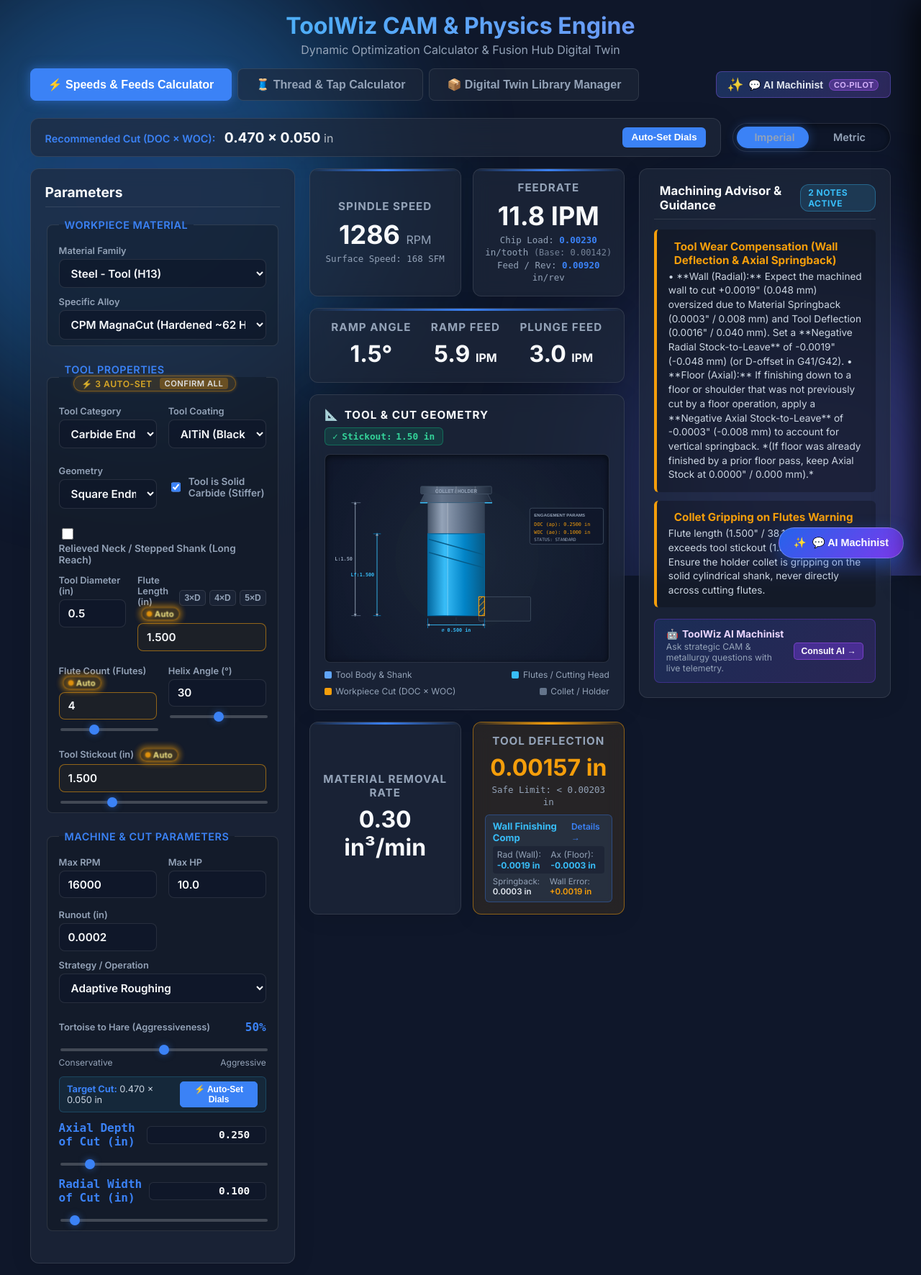
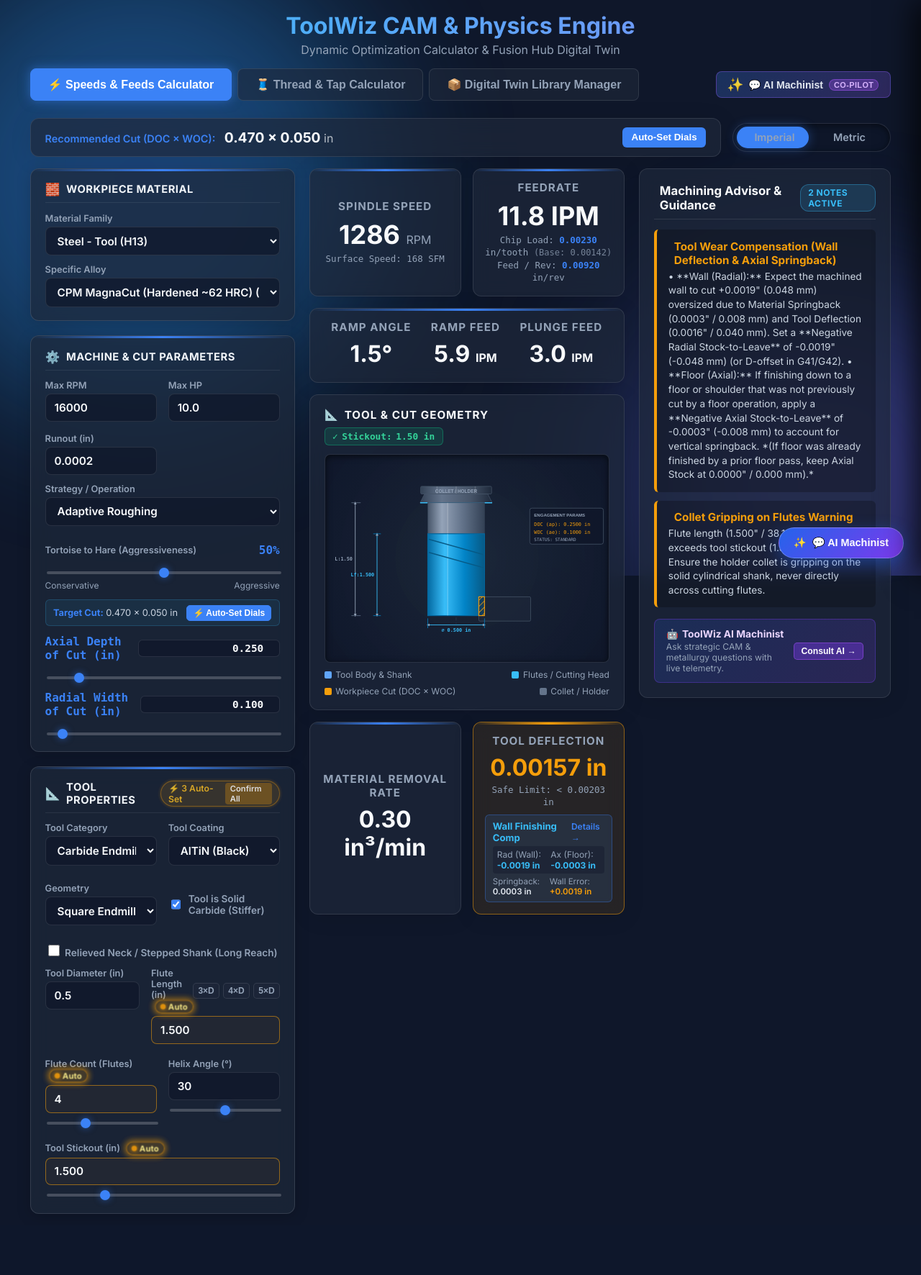
Before and after one commit to OffworldGear/ToolWiz-engine, a Flask app: page / in a window 1280 px wide. Shown: the whole page at 72% size. After the commit the page ends 1687 px from the top, so only its background shows below. Run offline with Flask 3, Linux system fonts and the light colour scheme; data that the repository does not hold is empty.

Commit message:
Add ball mill 3D contouring effective diameter physics and reorganize inputs into distinct high-contrast cards

```diff
--- a/app.py
+++ b/app.py
@@ -239,6 +239,7 @@
         mrr = physics.calc_mrr(cut_depth, cut_width, feedrate, geometry=geometry, diameter=diameter)
 
         actual_sfm = physics.calc_sfm(rpm, diameter)
+        contact_sfm = physics.calc_sfm(rpm, effective_diameter)
         # 3. Ramping Params
         ramp_angle, ramp_feed, plunge_feed = physics.calc_ramping(family, diameter, feedrate, geometry, flutes, aggressiveness, tool_type=tool)
 
@@ -308,6 +309,8 @@
             "is_floor_finish": is_floor_finish,
             "is_finishing": is_finishing,
             "sfm": round(actual_sfm, 1),
+            "effective_diameter": round(effective_diameter, 5),
+            "contact_sfm": round(contact_sfm, 1),
             "base_ipt": round(base_ipt, 6),
             "adj_ipt": round(adjusted_ipt, 6),
             "ipr": round(ipr, 6),
@@ -404,10 +407,12 @@
         effective_diameter = physics.calc_effective_diameter(diameter, rec_doc, geometry, corner_radius)
         ideal_rpm = (target_sfm * 12.0) / (math.pi * effective_diameter) if effective_diameter > 0 else 0.0
         is_spindle_limited = bool(max_rpm > 0 and ideal_rpm > (max_rpm * 1.005))
+        rpm = physics.calc_rpm(target_sfm, effective_diameter, max_rpm=max_rpm)
 
         adjusted_ipt = physics.calc_adjusted_chipload(base_ipt, rec_doc, rec_woc, diameter, effective_diameter, operation=operation, geometry=geometry, corner_radius=corner_radius)
         feedrate = physics.calc_feedrate(rpm, flutes, adjusted_ipt)
         actual_sfm = physics.calc_sfm(rpm, diameter)
+        contact_sfm = physics.calc_sfm(rpm, effective_diameter)
 
         # 3. Ramping Params
         tool_val = data.get("tool", "")
@@ -419,6 +424,8 @@
             "rpm": round(rpm),
             "feed": round(feedrate, 2),
             "sfm": round(actual_sfm, 1),
+            "effective_diameter": round(effective_diameter, 5),
+            "contact_sfm": round(contact_sfm, 1),
             "ipt": round(adjusted_ipt, 6),
             "doc": round(rec_doc, 3),
             "woc": round(rec_woc, 3),
@@ -1445,7 +1452,7 @@
 
             is_floor_finish = any(s in strat_lower for s in ["flat", "face", "horizontal", "facing", "floor"])
             is_wall_finish = any(s in strat_lower for s in [
-                "contour", "scallop", "pencil", "parallel", "morf", "ramp", "flow", "spiral", "finish", "swarf"
+                "contour", "scallop", "pencil", "parallel", "morf", "ramp", "flow", "spiral", "finish", "swarf", "3d"
             ])
             is_rough_strat = any(s in strat_lower for s in [
                 "adaptive", "pocket", "rough", "clearing", "cavity", "rest"
@@ -1467,7 +1474,7 @@
                     is_finishing = True
                     is_floor_finish = True
                     is_wall_finish = False
-                elif any(s in name_lower for s in ["finish", "contour", "wall", "scallop"]):
+                elif any(s in name_lower for s in ["finish", "contour", "wall", "scallop", "3d"]):
                     is_finishing = True
                     is_floor_finish = False
                     is_wall_finish = True
@@ -1492,6 +1499,11 @@
                         doc_in = max(0.005, min(0.015, diameter * 0.05))
                     if woc_in <= 0:
                         woc_in = diameter * 0.65  # 65% stepover for floor/face
+                elif any(s in strat_lower for s in ["3d", "scallop", "parallel"]) or any(s in name_lower for s in ["3d", "scallop"]):
+                    if doc_in <= 0:
+                        doc_in = min(0.015, max(0.003, diameter * 0.04))
+                    if woc_in <= 0:
+                        woc_in = max(0.005, min(0.040, diameter * 0.10))
                 else:
                     if doc_in <= 0:
                         doc_in = flute_len * 0.75 if flute_len > 0 else diameter * 1.5
--- a/templates/index.html
+++ b/templates/index.html
@@ -107,6 +107,49 @@
         .tool-setup-header-status a:hover {
             background: rgba(245, 158, 11, 0.65) !important;
         }
+
+        /* High-Contrast Inputs Column & Cards */
+        .inputs-column {
+            display: flex;
+            flex-direction: column;
+            gap: 1.25rem;
+        }
+        .input-card {
+            position: relative;
+            overflow: hidden;
+            border: 1px solid rgba(255, 255, 255, 0.12) !important;
+            background: rgba(30, 41, 59, 0.72) !important;
+            backdrop-filter: blur(14px);
+            -webkit-backdrop-filter: blur(14px);
+            border-radius: 12px;
+            padding: 1.15rem 1.25rem;
+            box-shadow: 0 4px 20px rgba(0, 0, 0, 0.18);
+        }
+        .input-card::before {
+            content: '';
+            position: absolute;
+            top: 0;
+            left: 0;
+            right: 0;
+            height: 3px;
+            background: linear-gradient(to right, transparent, var(--accent), transparent);
+        }
+        .input-card-title {
+            margin: 0 0 0.85rem 0;
+            font-size: 0.92rem;
+            font-weight: 700;
+            color: #f1f5f9;
+            letter-spacing: 0.5px;
+            text-transform: uppercase;
+            display: flex;
+            align-items: center;
+            gap: 0.5rem;
+            border-bottom: 1px solid rgba(255, 255, 255, 0.08);
+            padding-bottom: 0.5rem;
+        }
+        .input-card-title .input-card-icon {
+            font-size: 1.05rem;
+        }
     </style>
 </head>
 <body>
@@ -154,12 +197,11 @@
             </div>
 
             <main class="calculator-3col-layout">
-                <!-- INPUTS PANEL -->
-                <section class="glass-panel inputs-panel">
-                    <h2>Parameters</h2>
-
-                    <fieldset class="param-group">
-                        <legend>Workpiece Material</legend>
+                <!-- INPUTS COLUMN (3 High-Contrast Distinct Cards) -->
+                <div class="inputs-column">
+                    <!-- 1. WORKPIECE MATERIAL CARD -->
+                    <div class="glass-panel input-card">
+                        <h3 class="input-card-title"><span class="input-card-icon">🧱</span> Workpiece Material</h3>
                         <div class="input-group">
                             <label for="family">Material Family</label>
                             <select id="family" onchange="updateAlloys(); calculate()"></select>
@@ -168,10 +210,83 @@
                             <label for="alloy">Specific Alloy</label>
                             <select id="alloy" onchange="calculate()"></select>
                         </div>
-                    </fieldset>
-
-                    <fieldset class="param-group">
-                        <legend>Tool Properties <span id="autoSetSummaryPill" class="tool-setup-header-status" style="display:none;"></span></legend>
+                    </div>
+
+                    <!-- 2. MACHINE & CUT PARAMETERS CARD (Above Tool Properties) -->
+                    <div class="glass-panel input-card">
+                        <h3 class="input-card-title"><span class="input-card-icon">⚙️</span> Machine & Cut Parameters</h3>
+                        <div class="grid-layout" style="gap: 1rem; margin-bottom: 0.75rem">
+                            <div class="input-group" style="margin:0;">
+                                <label for="maxRpm">Max RPM</label>
+                                <input type="number" id="maxRpm" class="tool-dialog-input" value="16000" oninput="calculate()">
+                            </div>
+                            <div class="input-group" style="margin:0;">
+                                <label for="maxHp">Max HP</label>
+                                <input type="number" id="maxHp" class="tool-dialog-input" value="10.0" step="0.5" oninput="calculate()">
+                            </div>
+                            <div class="input-group" style="margin:0;">
+                                <label for="runout">Runout (<span class="unit-lbl">in</span>)</label>
+                                <input type="number" id="runout" class="tool-dialog-input" value="0.0002" step="0.0001" oninput="calculate()">
+                            </div>
+                        </div>
+
+                        <div class="input-group" style="margin-bottom:1.5rem;">
+                            <label for="operation">Strategy / Operation</label>
+                            <select id="operation" onchange="handleOpChange()">
+                                <option value="Adaptive Roughing">Adaptive Roughing</option>
+                                <option value="Standard Roughing">Standard Roughing</option>
+                                <option value="Semi-Finishing">Semi-Finishing</option>
+                                <option value="Wall Finishing (Deep DOC)">Wall Finishing (Deep DOC)</option>
+                                <option value="Floor Finishing (Skim)">Floor Finishing (Skim)</option>
+                                <option value="3D Contouring / Scallop Finishing">3D Contouring / Scallop Finishing</option>
+                                <option value="Slotting / Tab Milling">Slotting / Tab Milling</option>
+                                <option value="High Feed Milling">High Feed Milling</option>
+                                <option value="Facing">Facing</option>
+                            </select>
+                        </div>
+
+                        <div class="slider-group">
+                            <div class="slider-header">
+                                <label for="aggressiveness">Tortoise to Hare (Aggressiveness)</label>
+                                <span id="aggrVol">50%</span>
+                            </div>
+                            <input type="range" id="aggressiveness" min="0" max="100" step="1" value="50" oninput="document.getElementById('aggrVol').innerText = this.value + '%'; calculate()">
+                            <div style="display:flex; justify-content:space-between; font-size:0.75rem; color:var(--text-secondary); margin-top:4px;">
+                                <span>Conservative</span>
+                                <span>Aggressive</span>
+                            </div>
+                        </div>
+
+                        <div style="display: flex; justify-content: space-between; align-items: center; margin-bottom: 0.75rem; padding: 0.4rem 0.65rem; background: rgba(56, 189, 248, 0.08); border: 1px solid rgba(56, 189, 248, 0.2); border-radius: 6px;">
+                            <span style="font-size: 0.8rem; color: #cbd5e1;">
+                                <strong style="color: var(--accent);">Target Cut:</strong> <span id="subRecOutput">--</span>
+                            </span>
+                            <button type="button" onclick="applyRecommendations()" class="btn-ratio" style="flex: initial; padding: 3px 8px; background: var(--accent); color: white; border-color: var(--accent); cursor: pointer;" title="Automatically set Axial DOC and Radial WOC to physics recommendations">⚡ Auto-Set Dials</button>
+                        </div>
+
+                        <div class="slider-group" id="cutDepthGroup">
+                            <div class="slider-header">
+                                <label for="cutDepth_range"><span id="cutDepthLabelText">Axial Depth of Cut (<span class="unit-lbl">in</span>)</span> <span id="badge_cutDepth" class="auto-set-badge" onclick="confirmAutoSet('cutDepth')" style="display:none;" title="Currently auto-set by Tool Wizard. Click to confirm."><span class="pulse-dot"></span>Auto</span></label>
+                                <input type="number" id="cutDepth_val" step="0.0001" value="0.250" class="inline-num" oninput="markManualEdit('cutDepth'); document.getElementById('cutDepth_range').value = this.value; calculate()">
+                            </div>
+                            <input type="range" id="cutDepth_range" min="0.001" max="2.0" step="0.001" value="0.25" oninput="markManualEdit('cutDepth'); document.getElementById('cutDepth_val').value = parseFloat(this.value).toFixed(isMetric ? 3 : 4); calculate()">
+                        </div>
+
+                        <div class="slider-group" id="cutWidthGroup" style="margin-bottom:0;">
+                            <div class="slider-header">
+                                <label for="cutWidth_range"><span id="cutWidthLabelText">Radial Width of Cut (<span class="unit-lbl">in</span>)</span> <span id="badge_cutWidth" class="auto-set-badge" onclick="confirmAutoSet('cutWidth')" style="display:none;" title="Currently auto-set by Tool Wizard. Click to confirm."><span class="pulse-dot"></span>Auto</span></label>
+                                <input type="number" id="cutWidth_val" step="0.0001" value="0.100" class="inline-num" oninput="markManualEdit('cutWidth'); document.getElementById('cutWidth_range').value = this.value; calculate()">
+                            </div>
+                            <input type="range" id="cutWidth_range" min="0.001" max="2.0" step="0.001" value="0.1" oninput="markManualEdit('cutWidth'); document.getElementById('cutWidth_val').value = parseFloat(this.value).toFixed(isMetric ? 3 : 4); calculate()">
+                        </div>
+                    </div>
+
+                    <!-- 3. TOOL PROPERTIES CARD -->
+                    <div class="glass-panel input-card">
+                        <div style="display: flex; justify-content: space-between; align-items: center; margin-bottom: 0.85rem; border-bottom: 1px solid rgba(255, 255, 255, 0.08); padding-bottom: 0.5rem;">
+                            <h3 class="input-card-title" style="margin: 0; border: none; padding: 0;"><span class="input-card-icon">📐</span> Tool Properties</h3>
+                            <span id="autoSetSummaryPill" class="tool-setup-header-status" style="display:none;"></span>
+                        </div>
                         <div class="grid-layout" style="gap: 1rem; margin-bottom: 1.5rem">
                             <div class="input-group" style="margin:0;">
                                 <label for="tool">Tool Category</label>
@@ -298,75 +413,8 @@
                             <input type="number" id="stickout_val" class="tool-dialog-input" step="0.001" value="1.500" oninput="markManualEdit('stickout'); document.getElementById('stickout_range').value = this.value; calculate()">
                             <input type="range" id="stickout_range" min="0.1" max="6.0" step="0.1" value="1.5" style="margin-top: 6px;" oninput="markManualEdit('stickout'); document.getElementById('stickout_val').value = parseFloat(this.value).toFixed(isMetric ? 1 : 3); calculate()">
                         </div>
-                    </fieldset>
-
-                    <fieldset class="param-group">
-                        <legend>Machine & Cut Parameters</legend>
-                        <div class="grid-layout" style="gap: 1rem; margin-bottom: 0.75rem">
-                            <div class="input-group" style="margin:0;">
-                                <label for="maxRpm">Max RPM</label>
-                                <input type="number" id="maxRpm" class="tool-dialog-input" value="16000" oninput="calculate()">
-                            </div>
-                            <div class="input-group" style="margin:0;">
-                                <label for="maxHp">Max HP</label>
-                                <input type="number" id="maxHp" class="tool-dialog-input" value="10.0" step="0.5" oninput="calculate()">
-                            </div>
-                            <div class="input-group" style="margin:0;">
-                                <label for="runout">Runout (<span class="unit-lbl">in</span>)</label>
-                                <input type="number" id="runout" class="tool-dialog-input" value="0.0002" step="0.0001" oninput="calculate()">
-                            </div>
-                        </div>
-
-                        <div class="input-group" style="margin-bottom:1.5rem;">
-                            <label for="operation">Strategy / Operation</label>
-                            <select id="operation" onchange="handleOpChange()">
-                                <option value="Adaptive Roughing">Adaptive Roughing</option>
-                                <option value="Standard Roughing">Standard Roughing</option>
-                                <option value="Semi-Finishing">Semi-Finishing</option>
-                                <option value="Wall Finishing (Deep DOC)">Wall Finishing (Deep DOC)</option>
-                                <option value="Floor Finishing (Skim)">Floor Finishing (Skim)</option>
-                                <option value="Slotting / Tab Milling">Slotting / Tab Milling</option>
-                                <option value="High Feed Milling">High Feed Milling</option>
-                                <option value="Facing">Facing</option>
-                            </select>
-                        </div>
-
-                        <div class="slider-group">
-                            <div class="slider-header">
-                                <label for="aggressiveness">Tortoise to Hare (Aggressiveness)</label>
-                                <span id="aggrVol">50%</span>
-                            </div>
-                            <input type="range" id="aggressiveness" min="0" max="100" step="1" value="50" oninput="document.getElementById('aggrVol').innerText = this.value + '%'; calculate()">
-                            <div style="display:flex; justify-content:space-between; font-size:0.75rem; color:var(--text-secondary); margin-top:4px;">
-                                <span>Conservative</span>
-                                <span>Aggressive</span>
-                            </div>
-                        </div>
-
-                        <div style="display: flex; justify-content: space-between; align-items: center; margin-bottom: 0.75rem; padding: 0.4rem 0.65rem; background: rgba(56, 189, 248, 0.08); border: 1px solid rgba(56, 189, 248, 0.2); border-radius: 6px;">
-                            <span style="font-size: 0.8rem; color: #cbd5e1;">
-                                <strong style="color: var(--accent);">Target Cut:</strong> <span id="subRecOutput">--</span>
-                            </span>
-                            <button type="button" onclick="applyRecommendations()" class="btn-ratio" style="flex: initial; padding: 3px 8px; background: var(--accent); color: white; border-color: var(--accent); cursor: pointer;" title="Automatically set Axial DOC and Radial WOC to physics recommendations">⚡ Auto-Set Dials</button>
-                        </div>
-
-                        <div class="slider-group" id="cutDepthGroup">
-                            <div class="slider-header">
-                                <label for="cutDepth_range"><span id="cutDepthLabelText">Axial Depth of Cut (<span class="unit-lbl">in</span>)</span> <span id="badge_cutDepth" class="auto-set-badge" onclick="confirmAutoSet('cutDepth')" style="display:none;" title="Currently auto-set by Tool Wizard. Click to confirm."><span class="pulse-dot"></span>Auto</span></label>
-                                <input type="number" id="cutDepth_val" step="0.0001" value="0.250" class="inline-num" oninput="markManualEdit('cutDepth'); document.getElementById('cutDepth_range').value = this.value; calculate()">
-                            </div>
-                            <input type="range" id="cutDepth_range" min="0.001" max="2.0" step="0.001" value="0.25" oninput="markManualEdit('cutDepth'); document.getElementById('cutDepth_val').value = parseFloat(this.value).toFixed(isMetric ? 3 : 4); calculate()">
-                        </div>
-
-                        <div class="slider-group" id="cutWidthGroup" style="margin-bottom:0;">
-                            <div class="slider-header">
-                                <label for="cutWidth_range"><span id="cutWidthLabelText">Radial Width of Cut (<span class="unit-lbl">in</span>)</span> <span id="badge_cutWidth" class="auto-set-badge" onclick="confirmAutoSet('cutWidth')" style="display:none;" title="Currently auto-set by Tool Wizard. Click to confirm."><span class="pulse-dot"></span>Auto</span></label>
-                                <input type="number" id="cutWidth_val" step="0.0001" value="0.100" class="inline-num" oninput="markManualEdit('cutWidth'); document.getElementById('cutWidth_range').value = this.value; calculate()">
-                            </div>
-                            <input type="range" id="cutWidth_range" min="0.001" max="2.0" step="0.001" value="0.1" oninput="markManualEdit('cutWidth'); document.getElementById('cutWidth_val').value = parseFloat(this.value).toFixed(isMetric ? 3 : 4); calculate()">
-                        </div>
-                    </fieldset>
-                </section>
+                    </div>
+                </div>
 
                 <!-- RESULTS PANEL (COLUMN 2: Speeds, Feeds & Physical Tool Dynamics) -->
                 <section class="results-panel">
@@ -374,6 +422,14 @@
                         <h3>Spindle Speed</h3>
                         <div class="result-val"><span id="rpm">0</span> <span class="unit">RPM</span></div>
                         <div class="sub-val">Surface Speed: <span id="sfm">0</span> <span class="sfm-lbl">SFM</span></div>
+                        <div id="effDiaBadge" style="display:none; margin-top: 8px; padding: 6px 10px; background: rgba(56, 189, 248, 0.12); border: 1px solid rgba(56, 189, 248, 0.35); border-radius: 6px; font-size: 0.75rem; text-align: left;">
+                            <div style="color: #38bdf8; font-weight: 700; display: flex; align-items: center; gap: 4px;">
+                                <span>⚡</span> Effective Dia (D<sub>eff</sub>): <span id="effDiaVal" style="color: #ffffff; font-weight: 700; margin-left: 2px;">--</span>
+                            </div>
+                            <div style="color: var(--text-secondary); font-size: 0.72rem; margin-top: 2px;">
+                                Contact Speed: <span id="effContactSfm" style="color: #38bdf8; font-weight: 600;">--</span> <span class="sfm-lbl">SFM</span>
+                            </div>
+                        </div>
                     </div>
 
                     <div class="glass-panel result-card primary-card">
@@ -2323,6 +2379,20 @@
                     let out_sfm = isMetric ? res.sfm * 0.3048 : res.sfm;
                     document.getElementById('sfm').innerText = Math.round(out_sfm);
 
+                    const effDiaBadge = document.getElementById('effDiaBadge');
+                    if (effDiaBadge) {
+                        if (res.effective_diameter && p_dia > 0 && res.effective_diameter < (p_dia * 0.95)) {
+                            effDiaBadge.style.display = 'block';
+                            const effDiaFormatted = (isMetric ? res.effective_diameter * 25.4 : res.effective_diameter).toFixed(isMetric ? 3 : 4) + (isMetric ? " mm" : " in");
+                            document.getElementById('effDiaVal').innerText = effDiaFormatted;
+                            const contactSfmVal = res.contact_sfm !== undefined ? res.contact_sfm : res.sfm;
+                            const contactSfmFormatted = Math.round(isMetric ? contactSfmVal * 0.3048 : contactSfmVal);
+                            document.getElementById('effContactSfm').innerText = contactSfmFormatted;
+                        } else {
+                            effDiaBadge.style.display = 'none';
+                        }
+                    }
+
                     let out_ipt = isMetric ? res.adj_ipt * 25.4 : res.adj_ipt;
                     let out_bipt = isMetric ? res.base_ipt * 25.4 : res.base_ipt;
                     let p_flutes_num = parseInt(document.getElementById('flutes')?.value) || 2;
```
Also changed, not shown: gwizard_physics.py (+34 -2 lines), tests/test_stock_compensation_api.py (+75 -0 lines).
